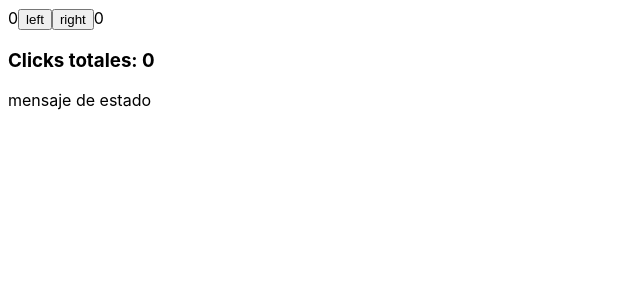
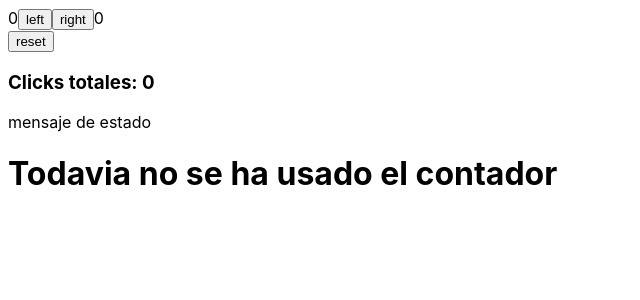
Before and after one commit to Joseduardo25/bootcamp-midudev-clase3, a React (Create React App) app: page / in a window 1280 px wide. Shown: the top 300 px of the page, without its empty margins (0-640 px from the left). Built offline with nearby package versions, Linux system fonts and the light colour scheme.

Commit message:
boton reset con seteo al estado inicial

```diff
--- a/src/index.js
+++ b/src/index.js
@@ -2,6 +2,14 @@ import React from 'react'
 import { useState } from 'react'
 import  ReactDOM  from 'react-dom'
 import './index.css';
+
+const WarningNotUsed = () => {
+  return <h1>Todavia no se ha usado el contador</h1>
+}
+
+const ListOfClicks = ({clicks}) => {
+  return <h3>{clicks.join(', ')}</h3>
+}
 
 
 const App = () => {
@@ -13,7 +21,6 @@ const App = () => {
   const [counters, setCounters] = useState({
     left: 0,
     right: 0,
-    click: 0,
     mensaje: 'mensaje de estado'
   })
 
@@ -24,7 +31,6 @@ const App = () => {
       ...counters,
       left: counters.left +1,
       right: counters.right,
-      click: counters.click +1
     }
     setCounters(newCounterState)
 
@@ -37,11 +43,20 @@ const App = () => {
       ...counters,
       left: counters.left,
       right: counters.right +1,
-      click: counters.click +1
     })
 
     setClicks((prevClicks) => [...prevClicks, 'R'] )
   }
+
+  const handleReset = () => {
+    setCounters({
+      left: 0,
+      right: 0
+    })
+
+    setClicks([])
+  }
+
   return (
     <div>
       {counters.left}
@@ -53,10 +68,14 @@ const App = () => {
       </button>
       {counters.right}
       <br/>
-      <h3>Clicks totales: {counters.click}</h3>
+      <button onClick={handleReset}>
+        reset
+      </button>
+      <br/>
+      <h3>Clicks totales: {clicks.length}</h3>
       {counters.mensaje}
       <br/>
-      {clicks.join(', ')}
+      {clicks.length === 0 ? <WarningNotUsed /> : <ListOfClicks clicks={clicks} />}
     </div>
 
   )
```
